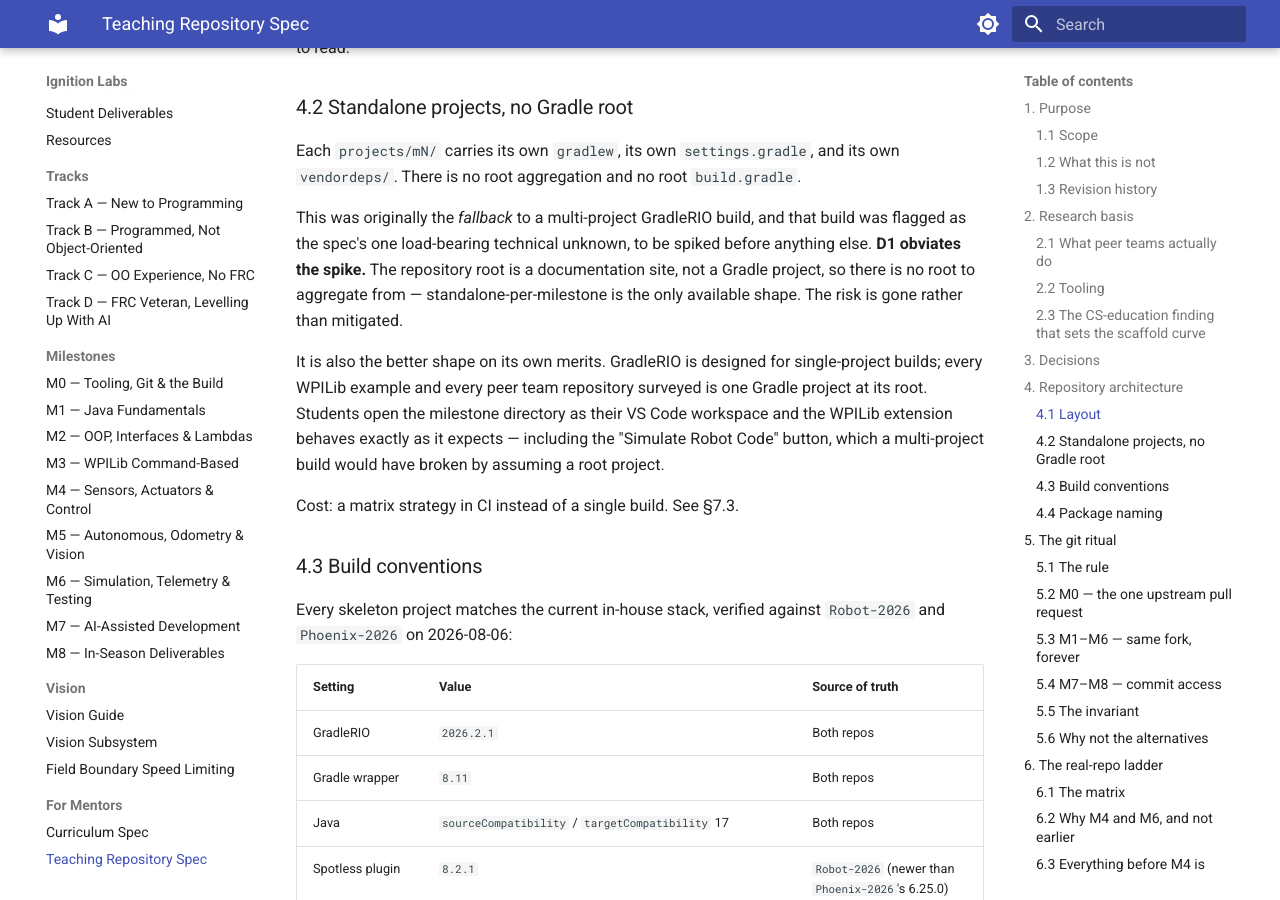
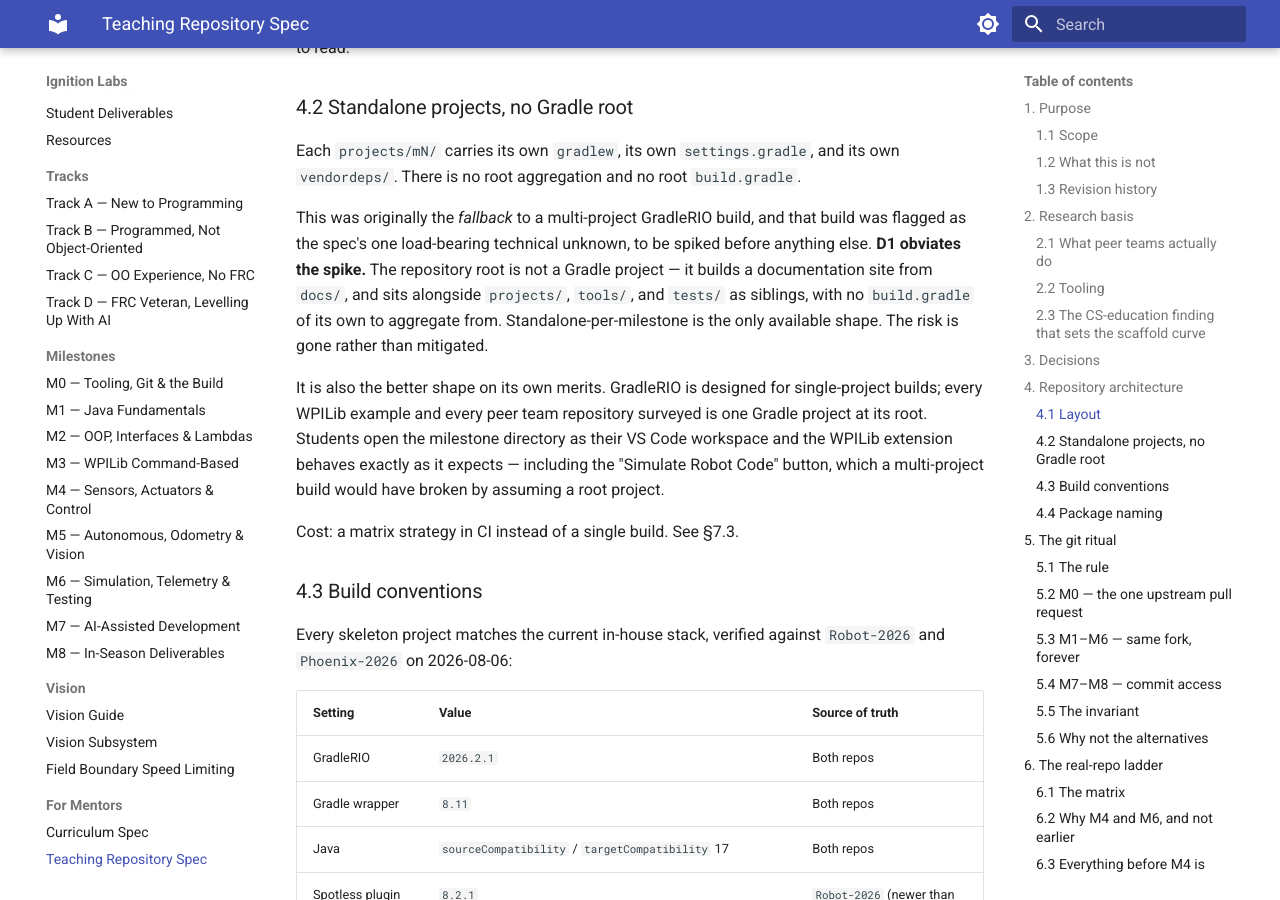
Before and after one commit to IgniteRobotics/ignition-labs, an MkDocs documentation site: the page built from docs/programming/teaching-repo-spec.md, in a window 1280 px wide and 900 px high, scrolled down 6538 px. Built offline with MkDocs 1.6.1 and Material for MkDocs 9.7.7, drawn with Linux system fonts in a browser that asks for light colours.

Commit message:
Fix §4.2 root-vs-docs_dir characterisation (Task 5 review round 1)
D10 and D11 sharpen the repository-root-vs-docs/ distinction; §4.2 then
blurred it again by calling the root itself "a documentation site."
Corrected to say the root is not a Gradle project and builds a
documentation site from docs/, alongside projects/, tools/, and tests/.
Conclusion (no root Gradle project to aggregate from) is unchanged.

Co-Authored-By: Claude Opus 5 <noreply@anthropic.com>
Claude-Session: https://claude.ai/code/session_01Ekap4hqefAZzDYqajZzjzk

```diff
--- a/docs/programming/teaching-repo-spec.md
+++ b/docs/programming/teaching-repo-spec.md
@@ -150,7 +150,7 @@ Everything outside `docs/` is unpublishable in the structural sense D7 and D10 d
 
 Each `projects/mN/` carries its own `gradlew`, its own `settings.gradle`, and its own `vendordeps/`. There is no root aggregation and no root `build.gradle`.
 
-This was originally the *fallback* to a multi-project GradleRIO build, and that build was flagged as the spec's one load-bearing technical unknown, to be spiked before anything else. **D1 obviates the spike.** The repository root is a documentation site, not a Gradle project, so there is no root to aggregate from — standalone-per-milestone is the only available shape. The risk is gone rather than mitigated.
+This was originally the *fallback* to a multi-project GradleRIO build, and that build was flagged as the spec's one load-bearing technical unknown, to be spiked before anything else. **D1 obviates the spike.** The repository root is not a Gradle project — it builds a documentation site from `docs/`, and sits alongside `projects/`, `tools/`, and `tests/` as siblings, with no `build.gradle` of its own to aggregate from. Standalone-per-milestone is the only available shape. The risk is gone rather than mitigated.
 
 It is also the better shape on its own merits. GradleRIO is designed for single-project builds; every WPILib example and every peer team repository surveyed is one Gradle project at its root. Students open the milestone directory as their VS Code workspace and the WPILib extension behaves exactly as it expects — including the "Simulate Robot Code" button, which a multi-project build would have broken by assuming a root project.
 
```
